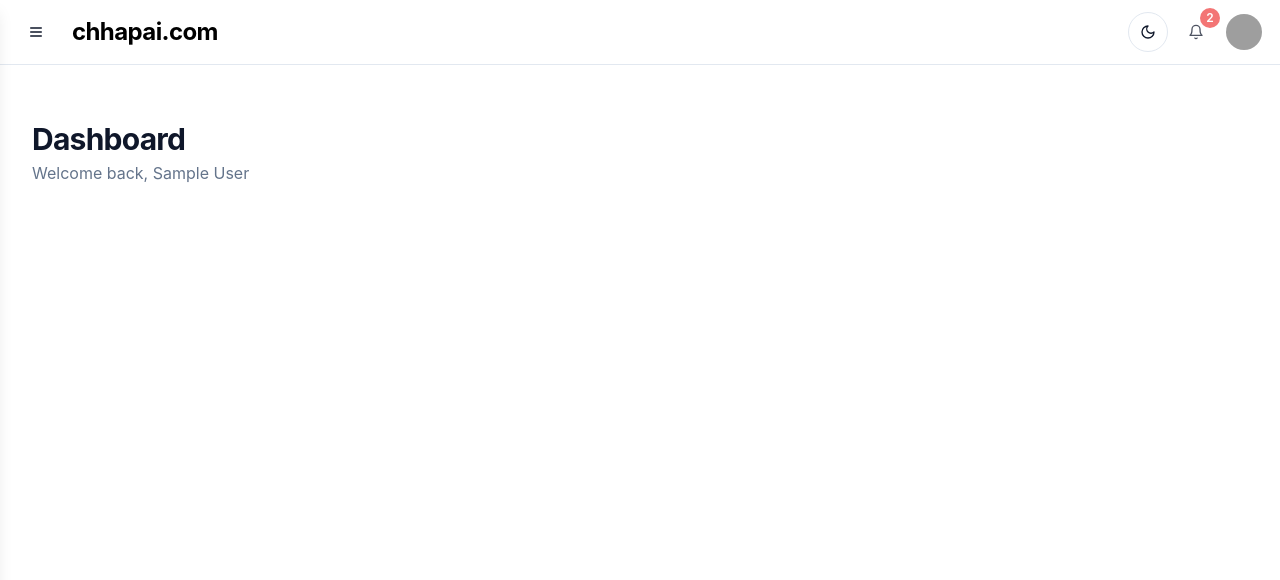
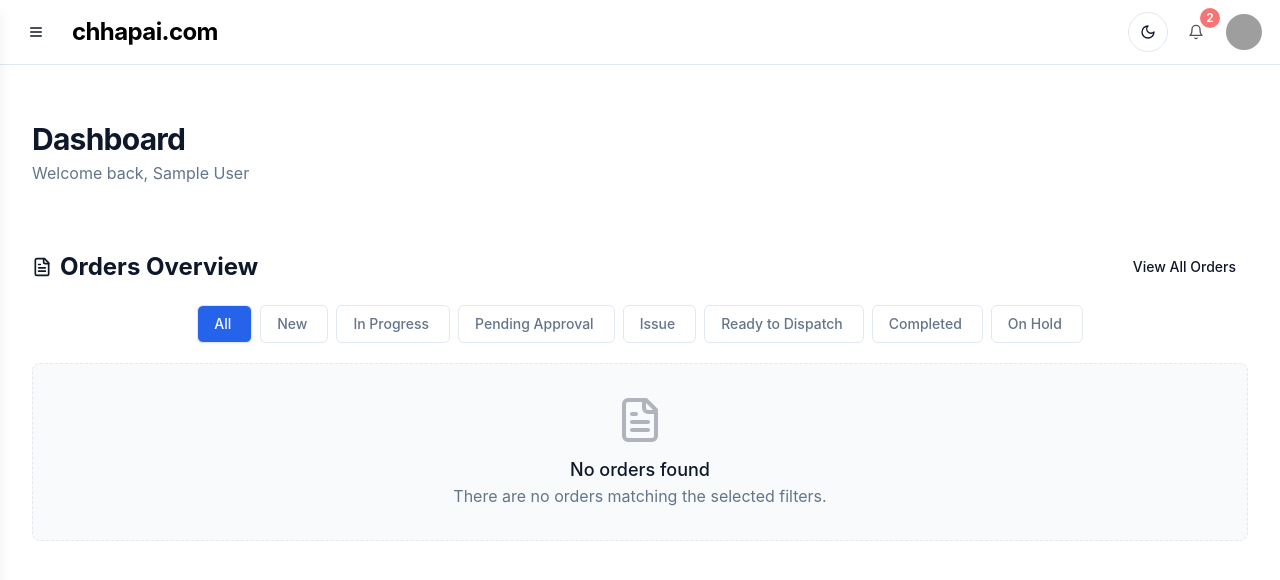
Before and after one commit to Nikhil4sharma/orderflow-ai-sync-16, a React (Vite) app: page /dashboard in a window 1280 px wide. Shown: the top 580 px of the page. Built offline with nearby package versions, Linux system fonts and the light colour scheme; sample sign-in values are in the browser's storage; grey boxes are pictures that could not be loaded.

Commit message:
Fix: Order visibility and UI enhancements
- Display orders in the main dashboard for all users.
- Implement detailed and enhanced UI/UX for order display.
- Add status tabs for filtering and viewing orders.

```diff
--- /dev/null
+++ b/src/components/OrderGrid.tsx
@@ -0,0 +1,33 @@
+
+import React from "react";
+import { Order } from "@/types";
+import OrderCard from "@/components/OrderCard";
+import { FileText } from "lucide-react";
+
+interface OrderGridProps {
+  orders: Order[];
+}
+
+const OrderGrid: React.FC<OrderGridProps> = ({ orders }) => {
+  if (orders.length === 0) {
+    return (
+      <div className="p-8 text-center rounded-lg border border-dashed bg-muted/50">
+        <FileText className="h-12 w-12 mx-auto mb-3 opacity-30" />
+        <h3 className="text-lg font-medium">No orders found</h3>
+        <p className="text-muted-foreground">
+          There are no orders matching the selected filters.
+        </p>
+      </div>
+    );
+  }
+
+  return (
+    <div className="grid grid-cols-1 md:grid-cols-2 lg:grid-cols-3 gap-4 animate-fade-in">
+      {orders.map((order) => (
+        <OrderCard key={order.id} order={order} />
+      ))}
+    </div>
+  );
+};
+
+export default OrderGrid;
--- a/src/components/OrderStatusTabs.tsx
+++ b/src/components/OrderStatusTabs.tsx
@@ -1,34 +1,48 @@
+
 import React from "react";
-import { Tabs, TabsList, TabsTrigger, TabsContent } from "@/components/ui/tabs";
-import { OrderStatus } from "@/types";
+import { Tabs, TabsList, TabsTrigger } from "@/components/ui/tabs";
 import { useIsMobile } from "@/hooks/use-mobile";
+
 interface OrderStatusTabsProps {
   activeStatus: string;
   onChange: (status: string) => void;
   countByStatus: Record<string, number>;
 }
+
 const OrderStatusTabs: React.FC<OrderStatusTabsProps> = ({
   activeStatus,
   onChange,
   countByStatus
 }) => {
   const isMobile = useIsMobile();
-  const statuses = ["All", "In Progress", "Pending Approval", "Issue", "Ready to Dispatch", "Completed"];
-  return <Tabs value={activeStatus} onValueChange={onChange} className="w-full">
+  const statuses = ["All", "New", "In Progress", "Pending Approval", "Issue", "Ready to Dispatch", "Completed", "On Hold"];
+
+  return (
+    <Tabs value={activeStatus} onValueChange={onChange} className="w-full">
       <TabsList className="w-full mb-4 h-auto flex flex-wrap bg-transparent gap-2">
-        {statuses.map(status => <TabsTrigger key={status} value={status} className={`
+        {statuses.map(status => (
+          <TabsTrigger
+            key={status}
+            value={status}
+            className={`
               data-[state=active]:bg-primary data-[state=active]:text-primary-foreground
               relative px-4 py-2 h-auto transition-all
               border border-border rounded-md
               hover:bg-muted
               ${isMobile ? "text-xs py-1.5 px-2.5 flex-1 min-w-fit" : ""}
-            `}>
+            `}
+          >
             <span className="mr-1">{status}</span>
-            {countByStatus[status] > 0 && <span className="inline-flex items-center justify-center w-5 h-5 ml-1 text-xs font-medium rounded-full bg-muted-foreground/20 text-zinc-950">
+            {countByStatus[status] > 0 && (
+              <span className="inline-flex items-center justify-center w-5 h-5 ml-1 text-xs font-medium rounded-full bg-muted-foreground/20 text-zinc-950">
                 {countByStatus[status]}
-              </span>}
-          </TabsTrigger>)}
+              </span>
+            )}
+          </TabsTrigger>
+        ))}
       </TabsList>
-    </Tabs>;
+    </Tabs>
+  );
 };
+
 export default OrderStatusTabs;
--- a/src/components/ui/calendar.tsx
+++ b/src/components/ui/calendar.tsx
@@ -53,9 +53,8 @@ function Calendar({
         ...classNames,
       }}
       components={{
-        // Use the correct component properties for DayPicker
-        IconLeft: (props) => <ChevronLeft className="h-4 w-4" {...props} />,
-        IconRight: (props) => <ChevronRight className="h-4 w-4" {...props} />,
+        IconLeft: () => <ChevronLeft className="h-4 w-4" />,
+        IconRight: () => <ChevronRight className="h-4 w-4" />,
       }}
       {...props}
     />
--- a/src/pages/Dashboard.tsx
+++ b/src/pages/Dashboard.tsx
@@ -3,20 +3,60 @@ import React, { useState, useEffect } from "react";
 import DashboardApprovalSection from "@/components/DashboardApprovalSection";
 import { useOrders } from "@/contexts/OrderContext";
 import { Button } from "@/components/ui/button";
-import { PlusCircle, BarChart } from "lucide-react";
+import { PlusCircle, BarChart, FileText } from "lucide-react";
 import { Link } from "react-router-dom";
 import StatusSummaryCard from "@/components/StatusSummaryCard";
 import RecentOrdersList from "@/components/RecentOrdersList";
 import FinancialOverviewCard from "@/components/FinancialOverviewCard";
 import TaskListCard from "@/components/TaskListCard";
 import DashboardElement from "@/components/DashboardElement";
+import OrderStatusTabs from "@/components/OrderStatusTabs";
+import OrderGrid from "@/components/OrderGrid";
+import { Order } from "@/types";
 
 const Dashboard = () => {
-  const { currentUser } = useOrders();
+  const { currentUser, orders } = useOrders();
+  const [activeStatus, setActiveStatus] = useState("All");
 
   useEffect(() => {
     document.title = "Dashboard | Chhapai Order Management";
   }, []);
+
+  // Get orders based on user department and filter by status
+  const getDepartmentOrders = () => {
+    if (!currentUser) return [];
+
+    // Filter by department (Admin sees all)
+    const departmentOrders = currentUser.role === "Admin"
+      ? orders
+      : orders.filter(order =>
+          order.currentDepartment === currentUser.department ||
+          (currentUser.department === "Sales" && ["Prepress", "Design"].includes(order.currentDepartment))
+        );
+
+    // Filter by active status tab
+    if (activeStatus !== "All") {
+      return departmentOrders.filter(order => order.status === activeStatus);
+    }
+
+    return departmentOrders;
+  };
+
+  // Count orders by status
+  const getOrderCountByStatus = () => {
+    const departmentOrders = getDepartmentOrders();
+    const counts = { All: departmentOrders.length };
+
+    departmentOrders.forEach(order => {
+      counts[order.status] = (counts[order.status] || 0) + 1;
+    });
+
+    return counts;
+  };
+
+  // Get filtered orders
+  const filteredOrders = getDepartmentOrders();
+  const orderCounts = getOrderCountByStatus();
 
   if (!currentUser) {
     return null;
@@ -24,7 +64,7 @@ const Dashboard = () => {
 
   return (
     <div className="container mx-auto px-4 py-8 max-w-7xl">
-      <div className="flex items-center justify-between mb-8">
+      <div className="flex flex-col md:flex-row md:items-center md:justify-between gap-4 mb-8">
         <div>
           <h1 className="text-3xl font-bold tracking-tight">Dashboard</h1>
           <p className="text-muted-foreground mt-1">
@@ -51,27 +91,12 @@ const Dashboard = () => {
         )}
       </div>
 
-      <div className="grid grid-cols-1 lg:grid-cols-3 gap-6">
-        {/* Approvals section - left column */}
-        <div className="lg:col-span-2 space-y-6">
-          {/* Order approvals */}
-          <DashboardElement elementId="orderApprovals">
-            <DashboardApprovalSection />
-          </DashboardElement>
-
+      <div className="grid grid-cols-1 lg:grid-cols-3 gap-6 mb-8">
         {/* Status summary */}
         <DashboardElement elementId="statusSummary">
           <StatusSummaryCard />
         </DashboardElement>
 
-          {/* Recent orders */}
-          <DashboardElement elementId="recentOrders">
-            <RecentOrdersList />
-          </DashboardElement>
-        </div>
-
-        {/* Sidebar - right column */}
-        <div className="space-y-6">
         {/* Financial summary - only for Sales and Admin */}
         <DashboardElement elementId="financialSummary">
           <FinancialOverviewCard />
@@ -82,6 +107,35 @@ const Dashboard = () => {
           <TaskListCard />
         </DashboardElement>
       </div>
+
+      {/* Approvals section */}
+      <div className="mb-8">
+        <DashboardElement elementId="orderApprovals">
+          <DashboardApprovalSection />
+        </DashboardElement>
+      </div>
+
+      {/* Order Status Tabs and Grid */}
+      <div className="space-y-4">
+        <div className="flex items-center justify-between">
+          <h2 className="text-2xl font-bold flex items-center">
+            <FileText className="mr-2 h-5 w-5" />
+            Orders Overview
+          </h2>
+          <Link to="/orders">
+            <Button variant="ghost" size="sm">
+              View All Orders
+            </Button>
+          </Link>
+        </div>
+
+        <OrderStatusTabs
+          activeStatus={activeStatus}
+          onChange={setActiveStatus}
+          countByStatus={orderCounts}
+        />
+
+        <OrderGrid orders={filteredOrders} />
       </div>
     </div>
   );
```
Also changed, not shown: src/components/OrderCard.tsx (+63 -15 lines). Lines whose indentation alone changed are shown as unchanged.
